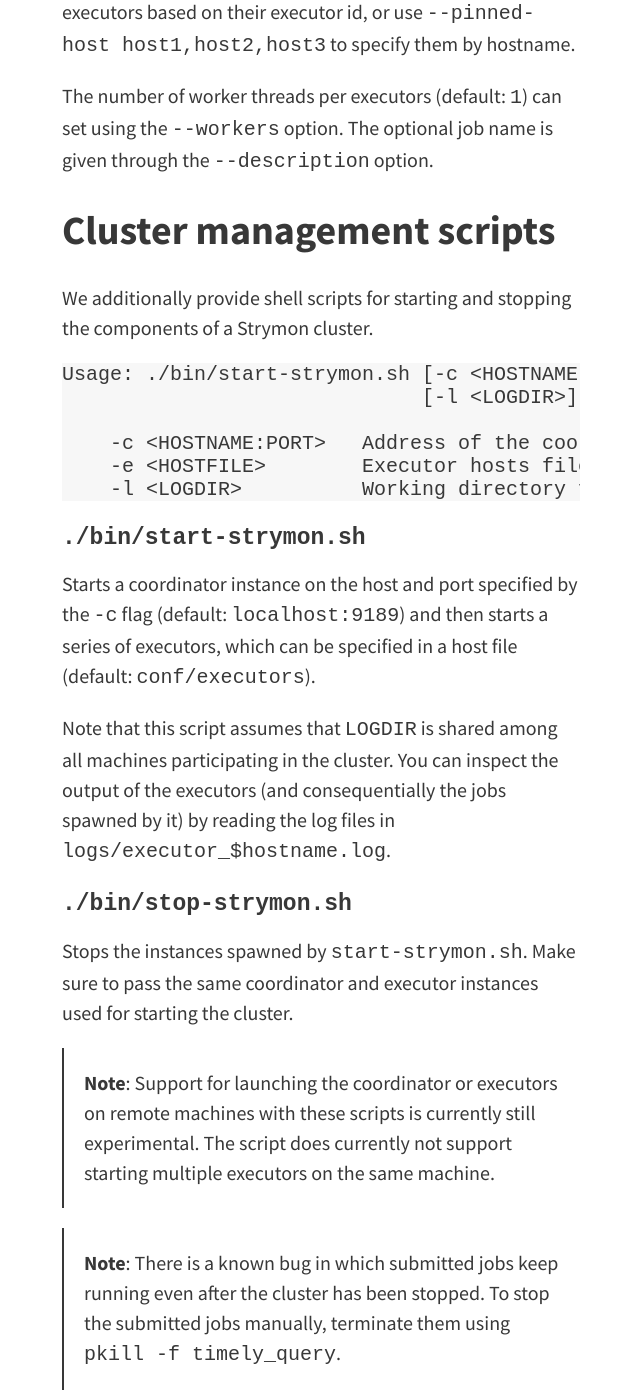
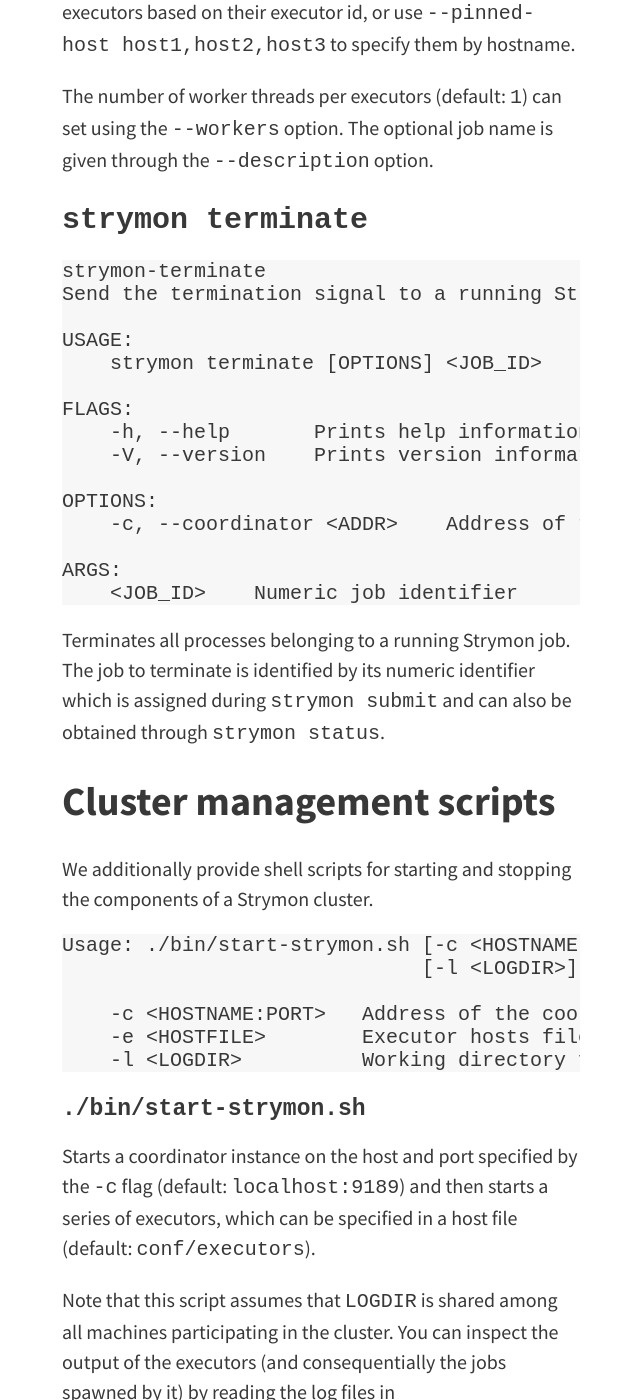
Before and after one commit to strymon-system/strymon-system.github.io, a Jekyll site: the page built from _docs/command-line-interface.md, in a window 1280 px wide and 1400 px high, scrolled down 4430 px. Shown: the whole window, without its empty margins (444-1084 px from the left). Built offline with Jekyll 4.4.1, drawn with Linux system fonts in a browser that asks for light colours.

```diff
--- a/_docs/command-line-interface.md
+++ b/_docs/command-line-interface.md
@@ -165,6 +165,27 @@ The number of worker threads per executors (default: `1`) can set using the
 `--workers` option. The optional job name is given through the `--description`
 option.
 
+### `strymon terminate`
+
+    strymon-terminate
+    Send the termination signal to a running Strymon job
+
+    USAGE:
+        strymon terminate [OPTIONS] <JOB_ID>
+
+    FLAGS:
+        -h, --help       Prints help information
+        -V, --version    Prints version information
+
+    OPTIONS:
+        -c, --coordinator <ADDR>    Address of the coordinator
+
+    ARGS:
+        <JOB_ID>    Numeric job identifier
+
+Terminates all processes belonging to a running Strymon job. The job to terminate
+is identified by its numeric identifier which is assigned during `strymon submit`
+and can also be obtained through `strymon status`.
 
 ## Cluster management scripts
 
@@ -197,7 +218,3 @@ coordinator and executor instances used for starting the cluster.
 > **Note**: Support for launching the coordinator or executors on remote machines
 > with these scripts is currently still experimental. The script does currently
 > not support starting multiple executors on the same machine.
-
-> **Note**: There is a known bug in which submitted jobs keep running even after
-> the cluster has been stopped. To stop the submitted jobs manually, terminate
-> them using `pkill -f timely_query`.
```
Also changed, not shown: _docs/codebase-structure.md (+9 -0 lines), _docs/getting-started.md (+0 -6 lines), _docs/how-to-contribute.md (+1 -1 lines), _docs/index.md (+1 -1 lines).
